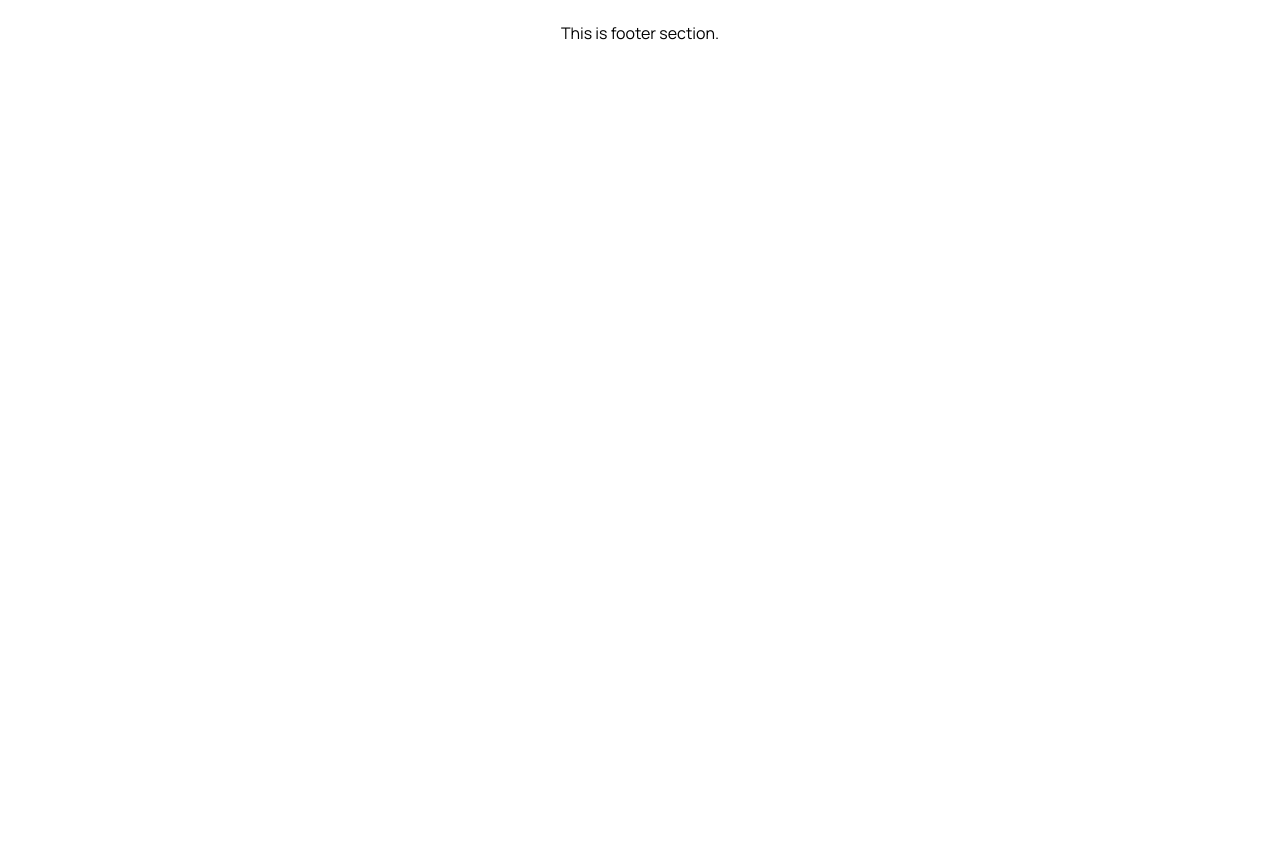
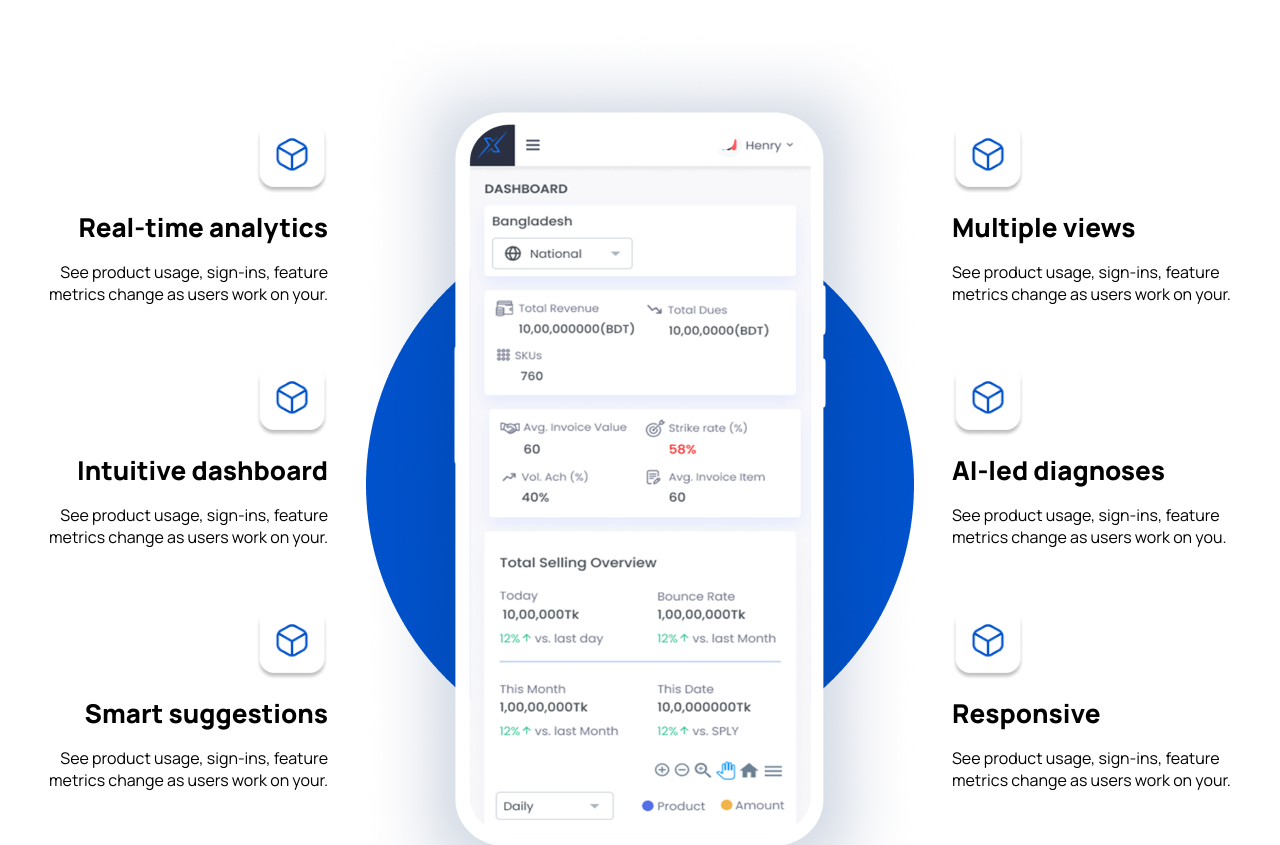
Before and after one commit to hasan-mohammad-bd/-MAACTASK, a React (Create React App) app: page / in a window 1280 px wide. Shown: the part 1720-2565 px from the top of the page. Before the commit the page ends 1764 px from the top, so only its background shows below. Built offline with nearby package versions, Linux system fonts and the light colour scheme.

Commit message:
added feature section

```diff
--- a/src/components/features/Features.css
+++ b/src/components/features/Features.css
@@ -1,6 +1,7 @@
 .features-container {
   max-width: 1216px;
   margin: 0 auto;
+  margin-top: 80px;
 }
 .features-container .product-text {
   font-size: 20px;
@@ -11,4 +12,42 @@
   font-size: 48px;
   color: #0B141F;
   font-weight: 800;
+  margin: 30px 0;
+}
+.features-container .img-holder {
+  margin: 0 30px;
+  width: 564px;
+}
+.features-container .img-holder .phone-img {
+  width: 564px;
+}
+.features-container .features {
+  display: flex;
+  align-items: center;
+}
+.features-container .features .first-3-features {
+  text-align: end;
+}
+.features-container .features .first-3-features .feature-heading {
+  font-size: 26px;
+  font-weight: 800;
+  margin: 10px 0;
+}
+.features-container .features .first-3-features .feature-doc {
+  font-size: 16px;
+  font-weight: 400;
+  margin-bottom: 60px;
+}
+.features-container .features .last-3-features {
+  text-align: left;
+}
+.features-container .features .last-3-features .feature-heading {
+  font-size: 26px;
+  font-weight: 800;
+  margin: 10px 0;
+}
+.features-container .features .last-3-features .feature-doc {
+  font-size: 16px;
+  font-weight: 400;
+  margin-bottom: 60px;
 }/*# sourceMappingURL=Features.css.map */
--- a/src/components/features/Features.js
+++ b/src/components/features/Features.js
@@ -1,5 +1,7 @@
 import React from "react";
-import './Features.css'
+import "./Features.css";
+import featureIcon from "../../Image/showcase/boxIcon.png";
+import phonePic from "../../Image/showcase/Group 34050.png";
 
 const Features = () => {
   return (
@@ -7,11 +9,61 @@ const Features = () => {
       <h3 className="product-text">Products Features</h3>
       <h3 className="data-text">Make more out of your data</h3>
       <div className="features">
-        <div className="first-3-features"></div>
+        <div className="first-3-features">
+          <div className="first-feature">
+            <img width="72px" src={featureIcon} alt="" />
+            <h4 className="feature-heading">Real-time analytics</h4>
+            <p className="feature-doc">
+              See product usage, sign-ins, feature metrics change as users work
+              on your.
+            </p>
+          </div>
+          <div className="first-feature">
+            <img width="72px" src={featureIcon} alt="" />
+            <h4 className="feature-heading">Intuitive dashboard</h4>
+            <p className="feature-doc">
+              See product usage, sign-ins, feature metrics change as users work
+              on your.
+            </p>
+          </div>
+          <div className="first-feature">
+            <img width="72px" src={featureIcon} alt="" />
+            <h4 className="feature-heading">Smart suggestions</h4>
+            <p className="feature-doc">
+              See product usage, sign-ins, feature metrics change as users work
+              on your.
+            </p>
+          </div>
+        </div>
         <div className="img-holder">
-          <img src="" alt="" />
+          <img className="phone-img" width="100%" src={phonePic} alt="" />
         </div>
-        <div className="last-3-features"></div>
+        <div className="last-3-features">
+          <div className="last-feature">
+            <img width="72px" src={featureIcon} alt="" />
+            <h4 className="feature-heading">Multiple views</h4>
+            <p className="feature-doc">
+              See product usage, sign-ins, feature metrics change as users work
+              on your.
+            </p>
+          </div>
+          <div className="last-feature">
+            <img width="72px" src={featureIcon} alt="" />
+            <h4 className="feature-heading">AI-led diagnoses</h4>
+            <p className="feature-doc">
+              See product usage, sign-ins, feature metrics change as users work
+              on you.
+            </p>
+          </div>
+          <div className="last-feature">
+            <img width="72px" src={featureIcon} alt="" />
+            <h4 className="feature-heading">Responsive</h4>
+            <p className="feature-doc">
+              See product usage, sign-ins, feature metrics change as users work
+              on your.
+            </p>
+          </div>
+        </div>
       </div>
     </div>
   );
--- a/src/components/features/Features.scss
+++ b/src/components/features/Features.scss
@@ -4,6 +4,7 @@
 .features-container{
     max-width: 1216px;
     margin: 0 auto;
+    margin-top: 80px;
 
     .product-text{
         font-size: 20px;
@@ -15,5 +16,60 @@
         font-size: 48px;
         color:#0B141F;
         font-weight: 800;
+        margin:30px 0;
+    }
+
+    .img-holder{
+        margin: 0 30px;
+        width: 564px;
+
+        .phone-img{
+            width: 564px;
+        }
+    }
+
+    .features{
+        display: flex;
+        align-items: center;
+
+
+        .first-3-features{
+            text-align: end;
+
+            .feature-heading{
+                font-size: 26px;
+                font-weight: 800;
+                margin: 10px 0;
+            }
+
+            .feature-doc {
+                font-size: 16px;
+                font-weight: 400;
+                margin-bottom: 60px;
+
+            }
+
+
+        }
+
+
+
+        .last-3-features{
+            text-align: left;
+
+            .feature-heading{
+                font-size: 26px;
+                font-weight: 800;
+                margin: 10px 0;
+            }
+
+            .feature-doc {
+                font-size: 16px;
+                font-weight: 400;
+                margin-bottom: 60px;
+
+            }
+
+        }
     }
 }
```
Also changed, not shown: src/Image/showcase/boxIcon.png (renamed from src/Image/showcase/Group 34037.png), 1 other file (tests, documents, lock files or other folders).
